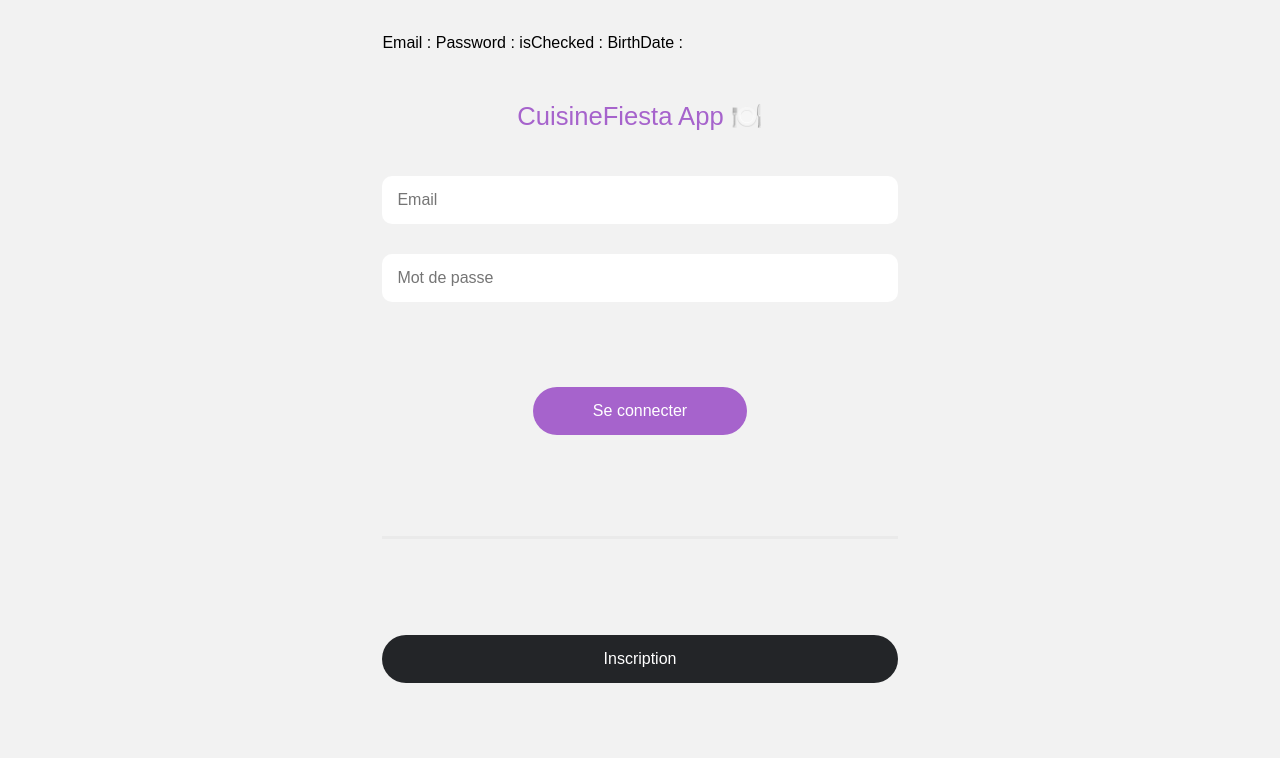
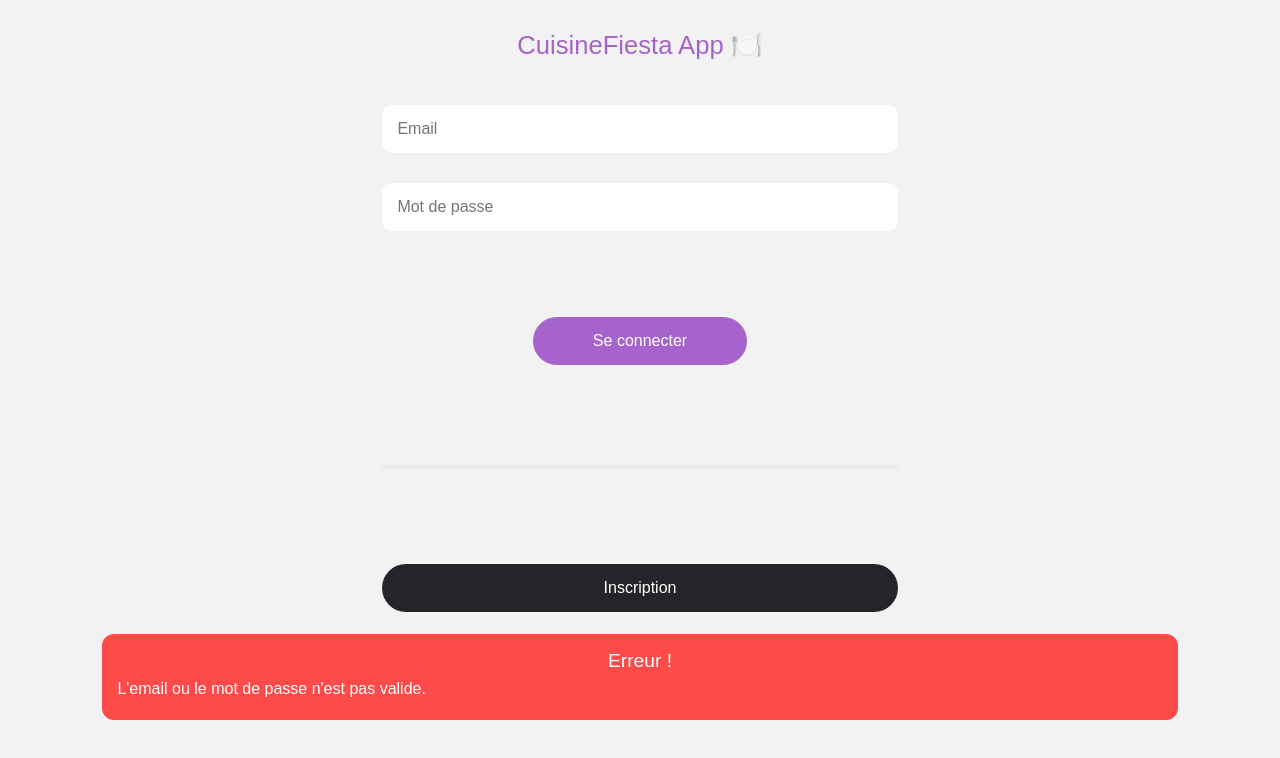
Before and after one commit to Sinematic/CuisineFiesta-F, a React (Vite) app: page /login in a window 1280 px wide. Both pictures are taken after a click on the button "Se connecter". Shown: the top 758 px of the page. Built offline with nearby package versions, Linux system fonts and the light colour scheme.

Commit message:
Ajout composant notification

```diff
--- a/package.json
+++ b/package.json
@@ -10,6 +10,7 @@
     "preview": "vite preview"
   },
   "dependencies": {
+    "moment": "^2.29.4",
     "react": "^18.2.0",
     "react-dom": "^18.2.0"
   },
--- a/src/components/Login/Login.tsx
+++ b/src/components/Login/Login.tsx
@@ -1,9 +1,10 @@
-import { Fragment, useState } from 'react';
+import { Fragment, useState } from "react"
 import Button from "../Button/Button"
 import Input from "../Input/Input"
+import PrivacyPolicy from "../PrivacyPolicy/PrivacyPolicy"
+import Dropdown from "../Dropdown/Dropdown"
+import Notification from "../Notification/Notification"
 import "../../styles/Login/Login.css"
-import PrivacyPolicy from '../PrivacyPolicy/PrivacyPolicy';
-import Dropdown from '../Dropdown/Dropdown';
 
 function Login() {
 
@@ -12,8 +13,9 @@ function Login() {
 
     const [email, setEmail] = useState("")
     const [password, setPassword] = useState("")
-    const [birthDate, setBirthDate] = useState("")
-    const [isChecked, setIsChecked] = useState("")
+    const [birthdate, setbirthdate] = useState("")
+    const [isChecked, setIsChecked] = useState(false)
+    const [displayNotification, setDisplayNotification] = useState({ display: false, type: "information", content: "" })
 
     const isValidPassword = (password: string) => {
         const passwordRegex = /^(?=.*[A-Za-z])(?=.*\d)[A-Za-z\d]{8,}$/;
@@ -25,26 +27,38 @@ function Login() {
         return emailRegex.test(email);
     }
 
+    const isValidAge = (birthdate: string) => {
+        const currentDate = new Date();
+        const birthdateObject = new Date(birthdate);
+        const thirteenYearsAgo = new Date(currentDate.getFullYear() - 13, currentDate.getMonth(), currentDate.getDate());
+        return birthdateObject <= thirteenYearsAgo;
+    }
+
     const verifyFormInputs = () => {
+
         if (page === "login") {
-            isValidPassword(password) && isValidEmail(email) ? true : false
+
+            if (!isValidEmail(email) || !isValidPassword(password)) {
+
+                setDisplayNotification({
+                    display: true,
+                    type: "error",
+                    content: "L'email ou le mot de passe n'est pas valide."
+                })
+
+                setTimeout(() => setDisplayNotification({ ...displayNotification, display: false }), 5000)
+            }
         }
 
         if (page === "signup") {
-            isValidPassword(password) && isValidEmail(email) ? true : false
+            isValidPassword(password) && isValidEmail(email) && isChecked && isValidAge(birthdate) ? true : false
         }
     }
-
 
     return (
         <Fragment>
             {!isLogged ?
                 <div className="register-container">
-
-                    {"Email : " + email}
-                    {"Password : " + password}
-                    {"isChecked : " + isChecked}
-                    {"BirthDate : " + birthDate}
 
                     <h1>CuisineFiesta App 🍽️</h1>
                     <form action="" method="POST" className={page + "-form"}>
@@ -54,7 +68,7 @@ function Login() {
                         name="password" placeholder="Mot de passe" type="text" minLength={8}/>
                         {page === "signup" ?
                             <Fragment>
-                                <Input onChange={(e) => setBirthDate(e.target.value)} name="birthDate" type="date" />
+                                <Input onChange={(e) => setbirthdate(e.target.value)} name="birthdate" type="date" />
                                 <Dropdown title="Politique de confidentialité">
                                     <PrivacyPolicy title="false" />
 
@@ -62,7 +76,7 @@ function Login() {
                                         <label htmlFor="policies">
                                             J'accepte la politique de confidentialité :
                                         </label>
-                                        <Input onChange={(e) => setIsChecked(e.target.value)} name="policies" type="checkbox" />
+                                        <Input onChange={() => setIsChecked(!isChecked)} name="policies" type="checkbox" />
                                     </div>
                                 </Dropdown>
 
@@ -70,6 +84,8 @@ function Login() {
                         : null}
                         <Button onClick={verifyFormInputs} name={page} type="button" value={page === "login" ? "Se connecter" : "S'inscrire"} />
                     </form>
+
+                    {displayNotification.display ? <Notification type={displayNotification.type} content={displayNotification.content} /> : null}
 
                     <div className="switch-form">
                         {page === "login" ?
--- /dev/null
+++ b/src/components/Notification/Notification.tsx
@@ -0,0 +1,16 @@
+import "../../styles/Notification/Notification.css"
+
+function Notification(props: { type: string, content: string }) {
+    // Expected Types : "error", "success", "warning", "information"
+
+    const formattedText = props.content.replace(/(\.|!)(?=\w)/g, '$1 ');
+
+    return (
+        <div className={"notification " + props.type}>
+            {props.type === "error" ? <span>Erreur !</span> : null}
+            <p>{formattedText}</p>
+        </div>
+    )
+}
+
+export default Notification
--- a/src/index.css
+++ b/src/index.css
@@ -3,6 +3,10 @@
 	--secondary-color: #232528;
 	--dark-color: #080708;
 	--white: #FFFFFF;
+	--error-color: #FE4A49;
+	--success-color: #7AC74F;
+	--information-color: #1F487E;
+	--warning-color: #FF8C42;
 }
 
 #root {
--- a/src/styles/Dropdown/Dropdown.css
+++ b/src/styles/Dropdown/Dropdown.css
@@ -41,7 +41,7 @@
 }
 
 .dropdown-padding {
-    padding: 20px 20px 40px 20px;
+    padding: 20px 12px 40px 12px;
 }
 
 .dropdown-content.open {
--- /dev/null
+++ b/src/styles/Notification/Notification.css
@@ -0,0 +1,33 @@
+.notification {
+    position: fixed;
+    color: var(--white);
+    padding: 12px 15px 18px 15px;
+    left: 8vw;
+    right: 8vw;
+    bottom: 10vh;
+    border-radius: 12px;
+    z-index: 2;
+}
+
+.notification > span {
+    display: block;
+    text-align: center;
+    font-size: 1.2rem;
+    font-weight: 500;
+}
+
+.error {
+    background-color: var(--error-color);
+}
+
+.success {
+    background-color: var(--success-color);
+}
+
+.information {
+    background-color: var(--information-color);
+}
+
+.warning {
+    background-color: var(--warning-color);
+}
```
Also changed, not shown: 1 other file (tests, documents, lock files or other folders).
